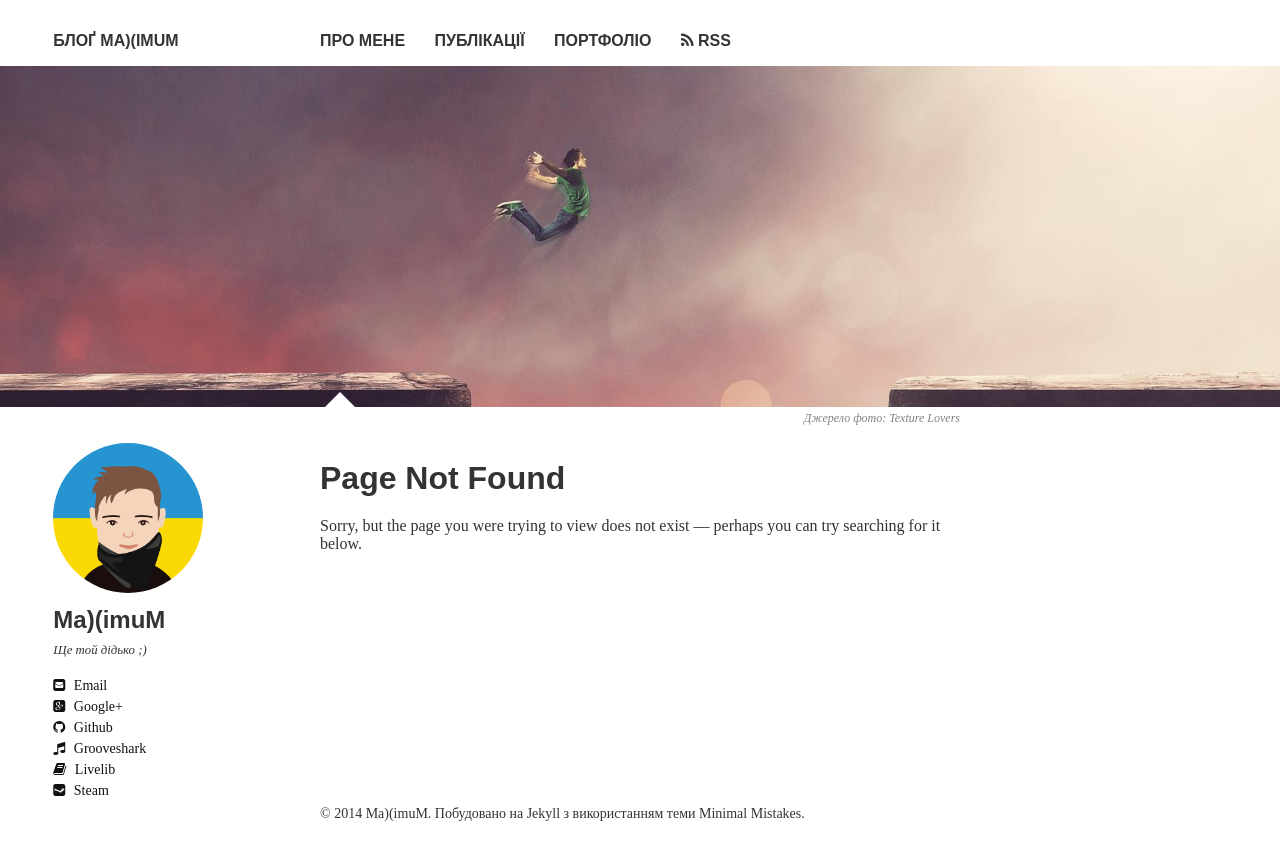
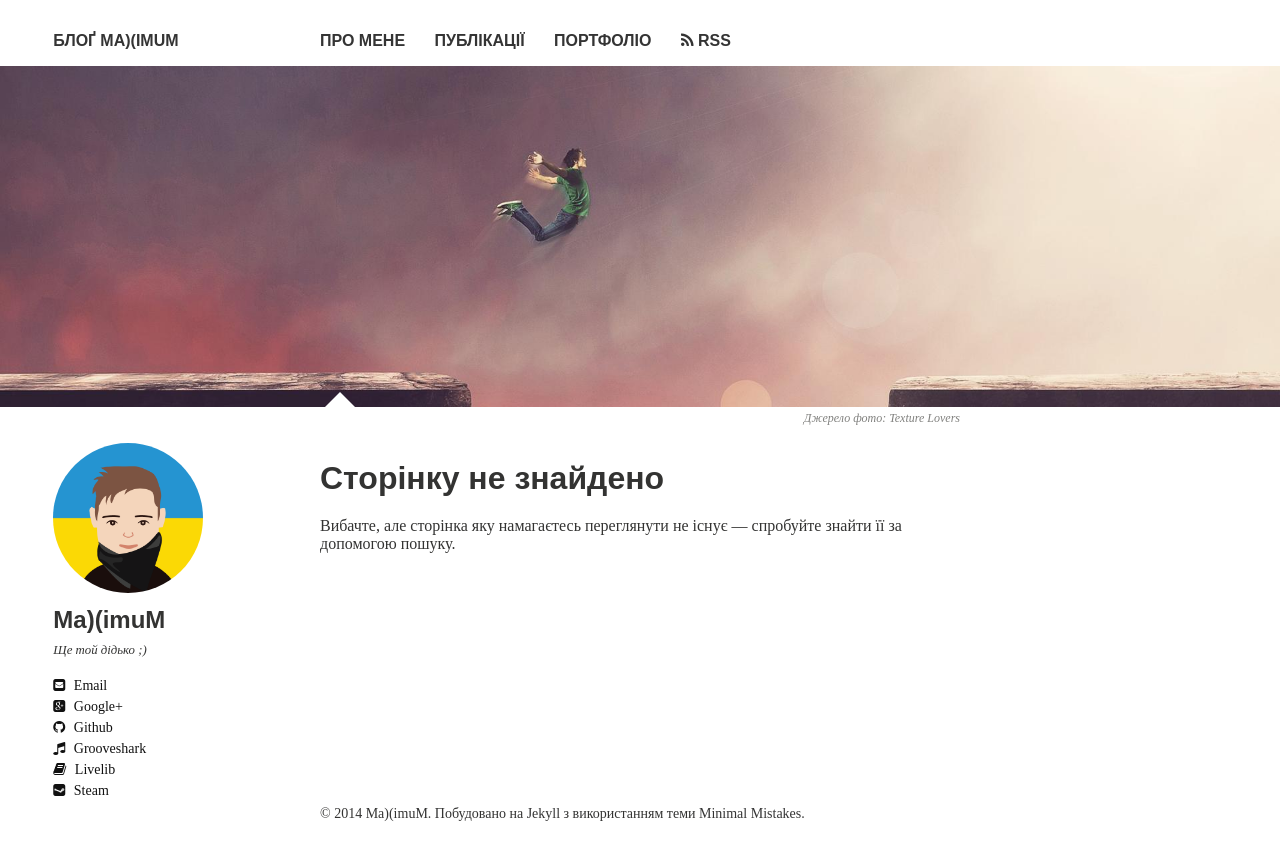
Before and after one commit to probil/probil.github.io, a Jekyll site: the page built from 404.md, in a window 1280 px wide. Shown: the top 860 px of the page. Built offline with Jekyll 4.4.1, drawn with Linux system fonts in a browser that asks for light colours; nearby versions of some CDN libraries; some web fonts are replaced.

Commit message:
Keywords and translation fixes

```diff
--- a/404.md
+++ b/404.md
@@ -1,7 +1,7 @@
 ---
 layout: page
-title: "Page Not Found"
-excerpt: "Page not found. Your pixels are in another canvas."
+title: "Сторінку не знайдено"
+excerpt: "Сторінку не знайдено. Можливо вона в іншій книзі."
 image:
   feature: texture-feature-01.jpg
   credit: Texture Lovers
@@ -9,10 +9,10 @@ image:
 sitemap: false
 ---
 
-Sorry, but the page you were trying to view does not exist --- perhaps you can try searching for it below.
+Вибачте, але сторінка яку намагаєтесь переглянути не існує --- спробуйте знайти її за допомогою пошуку.
 
 <script type="text/javascript">
-  var GOOG_FIXURL_LANG = 'en';
+  var GOOG_FIXURL_LANG = 'uk';
   var GOOG_FIXURL_SITE = '{{ site.url }}'
 </script>
 <script type="text/javascript"
```
Also changed, not shown: _posts/2014-09-03-github.md (+1 -0 lines), index.md (+2 -2 lines).
